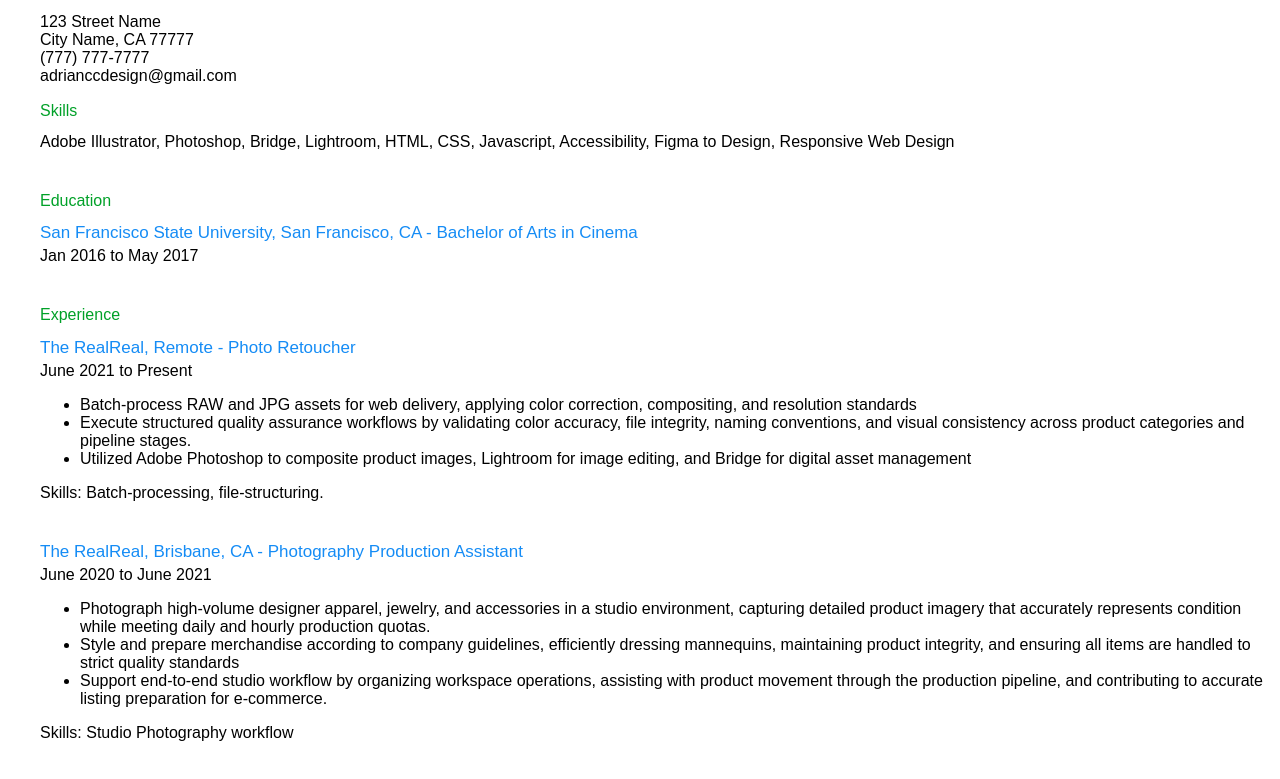
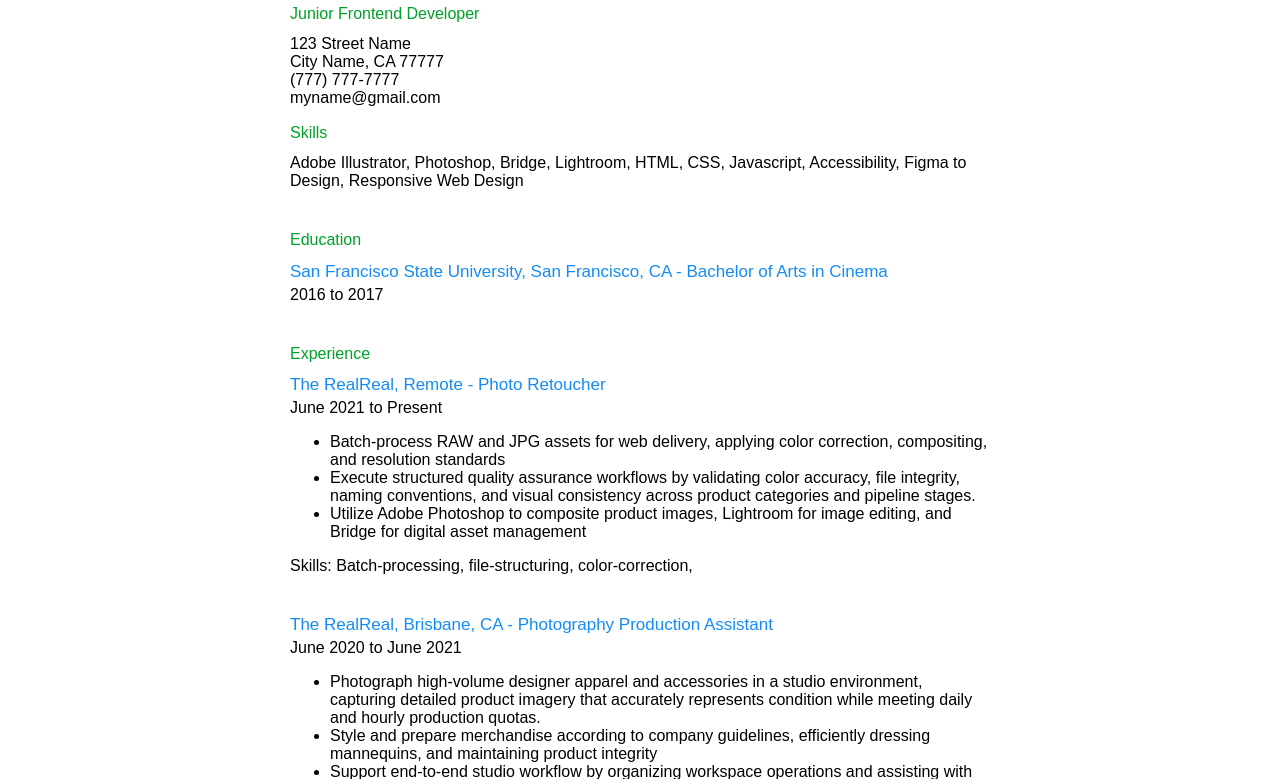
Before and after one commit to adriancastllo/Single-Page-CV, a plain HTML site: page Single-Page-CV/index.html in a window 1280 px wide. Shown: the part 124-903 px from the top of the page. Drawn offline with Linux system fonts and the light colour scheme.

Commit message:
Fix repo structure and update CV

```diff
--- a/index.html
+++ b/Single-Page-CV/index.html
@@ -12,21 +12,21 @@
 
   <link rel="stylesheet" href="styles.css">
 
-  <link rel="icon" href="/favicon.ico" type="image/x-icon"> <!-- Make a Favicon -->
+  <link rel="icon" href="smiley-favicon.svg" type="image/svg+xml">
 </head>
 
   <body>
     <div class="container">
       <hr>
       <h1>Adrian Castillo</h1>
-    </div>
+
 
     <h2>Junior Frontend Developer</h2>
     <p>
       123 Street Name<br>
       City Name, CA 77777<br>
       (777) 777-7777 <br>
-      adrianccdesign@gmail.com
+      myname@gmail.com
     </p>
 
 
@@ -38,7 +38,7 @@
     <section>
         <h2>Education</h2>
         <h3>San Francisco State University, San Francisco, CA - Bachelor of Arts in Cinema</h3>
-        <p> Jan 2016 to May 2017</p>
+        <p> 2016 to 2017</p>
     </section>
 
     <section>
@@ -48,29 +48,30 @@
       <ul>
         <li> Batch-process RAW and JPG assets for web delivery, applying color correction, compositing, and resolution standards </li>
         <li> Execute structured quality assurance workflows by validating color accuracy, file integrity, naming conventions, and visual consistency across product categories and pipeline stages.</li>
-        <li> Utilized Adobe Photoshop to composite product images, Lightroom for image editing, and Bridge for digital asset management</li>
+        <li> Utilize Adobe Photoshop to composite product images, Lightroom for image editing, and Bridge for digital asset management</li>
       </ul>
-      <p>Skills: Batch-processing, file-structuring.</p>
+      <p>Skills: Batch-processing, file-structuring, color-correction, </p>
     </section>
 
     <section>
       <h3> The RealReal, Brisbane, CA - Photography Production Assistant</h3>
       <p> June 2020 to June 2021</p>
       <ul>
-        <li> Photograph high-volume designer apparel, jewelry, and accessories in a studio environment, capturing detailed product imagery that accurately represents condition while meeting daily and hourly production quotas.</li>
-        <li> Style and prepare merchandise according to company guidelines, efficiently dressing mannequins, maintaining product integrity, and ensuring all items are handled to strict quality standards</li>
-        <li> Support end-to-end studio workflow by organizing workspace operations, assisting with product movement through the production pipeline, and contributing to accurate listing preparation for e-commerce.</li>
+        <li> Photograph high-volume designer apparel and accessories in a studio environment, capturing detailed product imagery that accurately represents condition while meeting daily and hourly production quotas.</li>
+        <li> Style and prepare merchandise according to company guidelines, efficiently dressing mannequins, and maintaining product integrity</li>
+        <li> Support end-to-end studio workflow by organizing workspace operations and assisting with product movement through the production pipeline</li>
       </ul>
-      <p>Skills: Studio Photography workflow</p>
+      <p>Skills: Studio Photography workflows</p>
     </section>
 
     <section>
     <h2>Across the Internet</h2>
     <ul>
+      <li><a href="https://github.com/adriancastllo" target="_blank" rel="noopener">Github</a></li>
       <li><a href="https://www.linkedin.com/in/adrianjcast/" target="_blank" rel="noopener">LinkedIn</a></li>
-      <li><a href="https://github.com/adriancastllo" target="_blank" rel="noopener">Github</a></li>
     </ul>
     </section>
+  </div>
 
 
   </body>
--- a/styles.css
+++ b/Single-Page-CV/styles.css
@@ -1,7 +1,7 @@
 body {
   margin: 0;
-  margin-left: 40px;
   font-family: Arial, Helvetica, sans-serif;
+  background: #fff;
 }
 
 p {
@@ -10,7 +10,8 @@
 
 .container {
   max-width: 700px;
-
+  margin: 0 auto;
+  padding: 24px 40px 60px;
 }
 
 section {
@@ -21,31 +22,29 @@
   border: none;
   height: 2px;
   background: black;
-  width: 700px;
-  margin: 24px 0;
+  width: 100%;
+  margin: 24px 0px;
+}
+
+h1 {
+  font-size: 30px;
+  font-weight: normal;
+}
+
+h2 {
+  font-size: 16px;
+  font-weight: normal;
+  color: #00a128;
+  line-height: 1.2;
+  margin-bottom: 12px;
+  margin-top: 8px;
   padding: 0;
 }
 
-h1{
-  font-size:30px;
-  font-weight: normal;
-  }
-
-h2{
-  font-size:16px;
-  font-weight: normal;
-  color: #00a128;
-  line-height: 1.2;
-  margin-bottom: 12xpx;
-  margin-top: 8px;
-  padding: 0;
-
-  }
-
-h3{
+h3 {
   font-size: 17px;
   font-weight: normal;
-  color:rgb(21, 140, 245);
+  color: rgb(21, 140, 245);
   margin-bottom: 4px;
-  margin-top: 0;
+  margin-top: 0px;
 }
```
Also changed, not shown: Single-Page-CV/smiley-favicon.svg (added), 2 other files.
